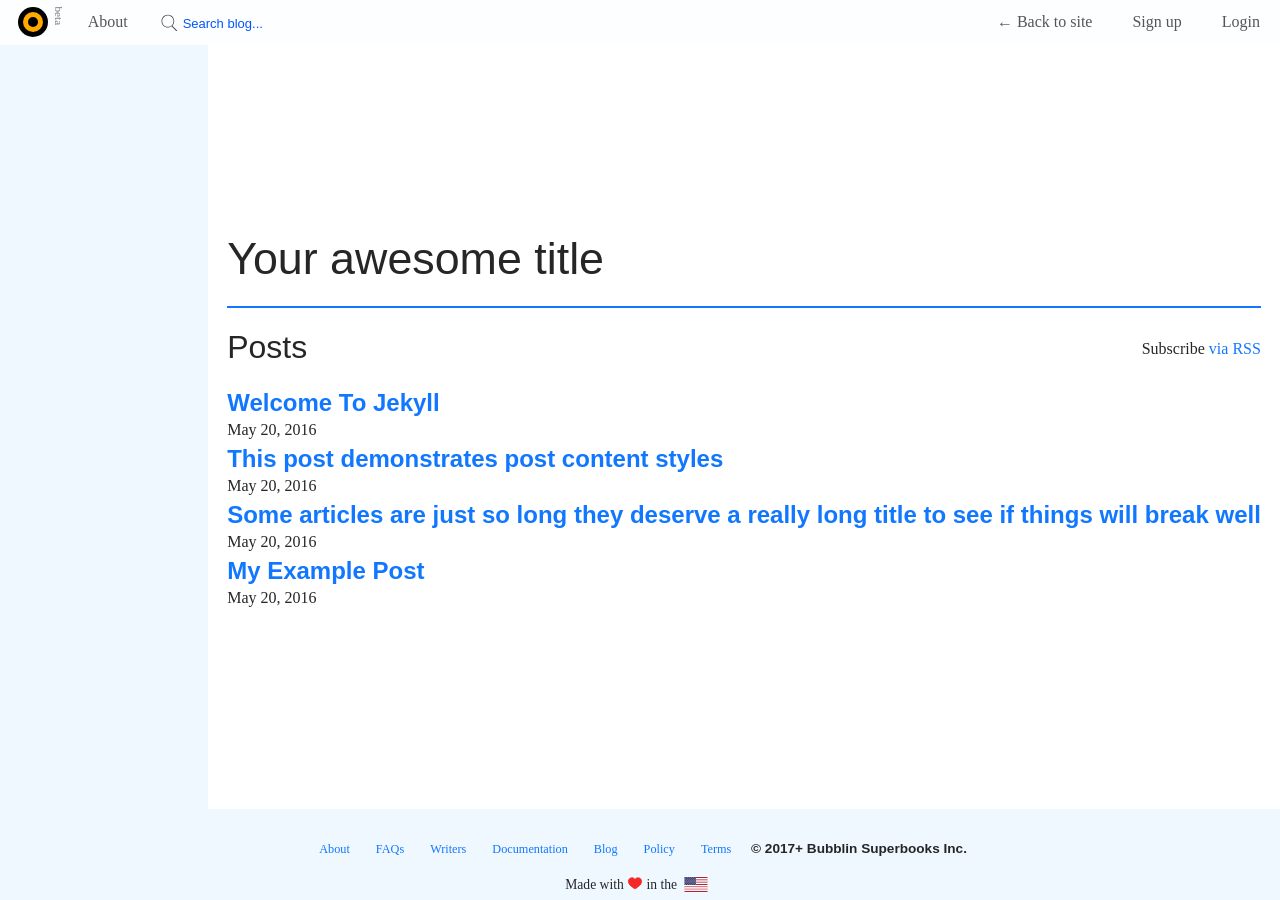
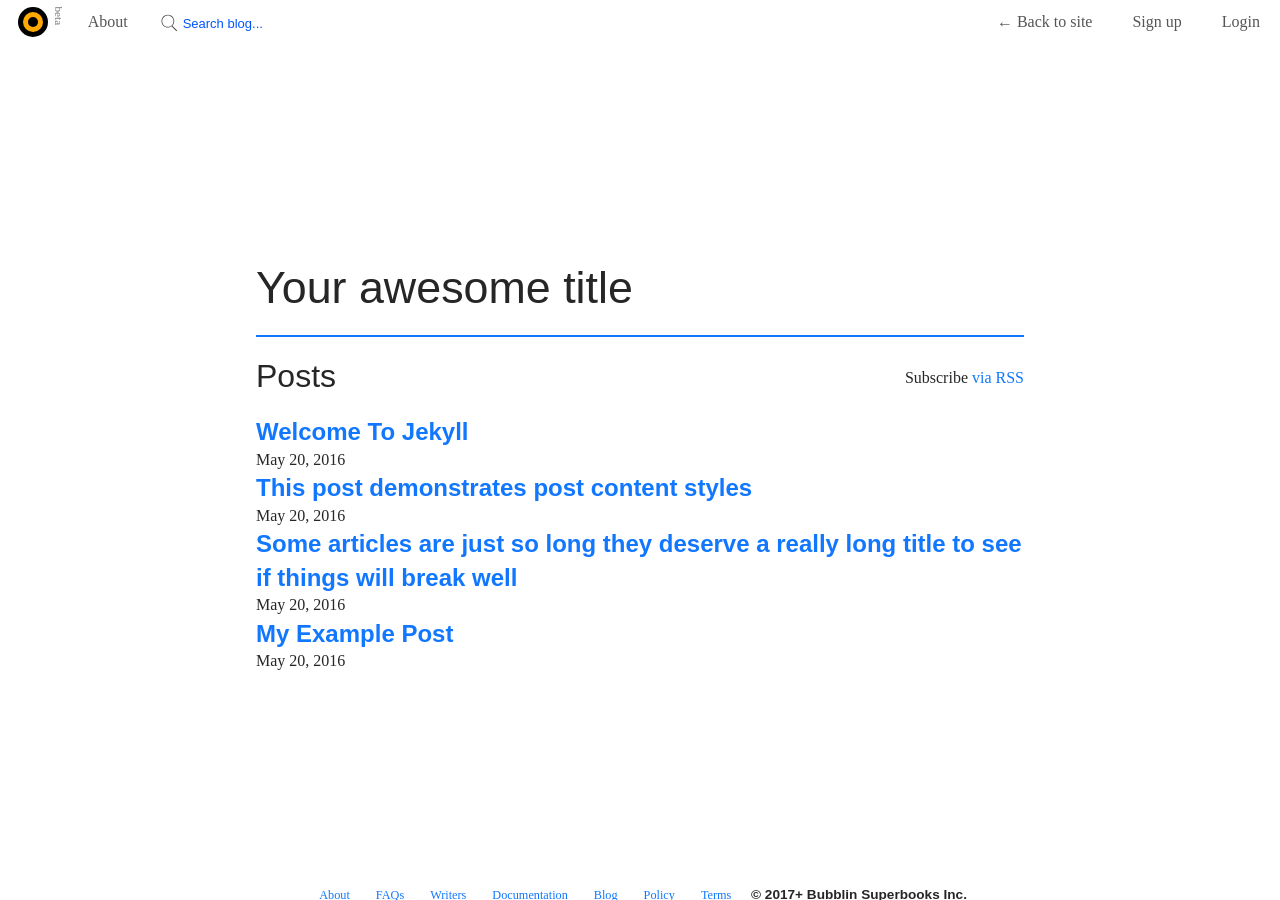
Before and after one commit to bookiza/bubblin-jekyll, a Jekyll site: the page built from index.md, in a window 1280 px wide and 900 px high. Built offline with Jekyll 4.4.1, drawn with Linux system fonts in a browser that asks for light colours.

Commit message:
gemspec updated: bugfix: base.css

```diff
--- a/_sass/scss/_reusable.scss
+++ b/_sass/scss/_reusable.scss
@@ -24,7 +24,6 @@ html {
 
 body {
     color: rgba(0, 0, 0, 0.85);
-    background: aliceblue;
     margin: 0;
     font-family: 'EB Garamond', serif;
     font-smooth: always;
@@ -35,7 +34,6 @@ body {
     -moz-osx-font-smoothing: grayscale;
     -webkit-osx-font-smoothing: antialiased;
 }
-
 
 /* Anchors */
 
@@ -238,12 +236,7 @@ th {
 /* Element Positioning */
 
 .container {
-    margin: 44px 0 0 0;
-    background: white;
-}
-
-.wrapper {
-    margin: 0 auto;
+    margin-top: 90px;
 }
 
 .left {
@@ -463,7 +456,9 @@ ul.horizontal-list li {
             margin: 0 auto;
             text-align: center;
         }
-
+        .wrapper {
+            width: 90vw;
+        }
     }
 }
 
@@ -493,9 +488,8 @@ ul.horizontal-list li {
         .align {
             margin: 0 0;
         }
-        .container {
-            width: calc(100vw - 208px);
-            margin-left: 208px;
+        .wrapper {
+            width: 60vw;
         }
     }
 }
```
Also changed, not shown: bubblin-jekyll.gemspec.
